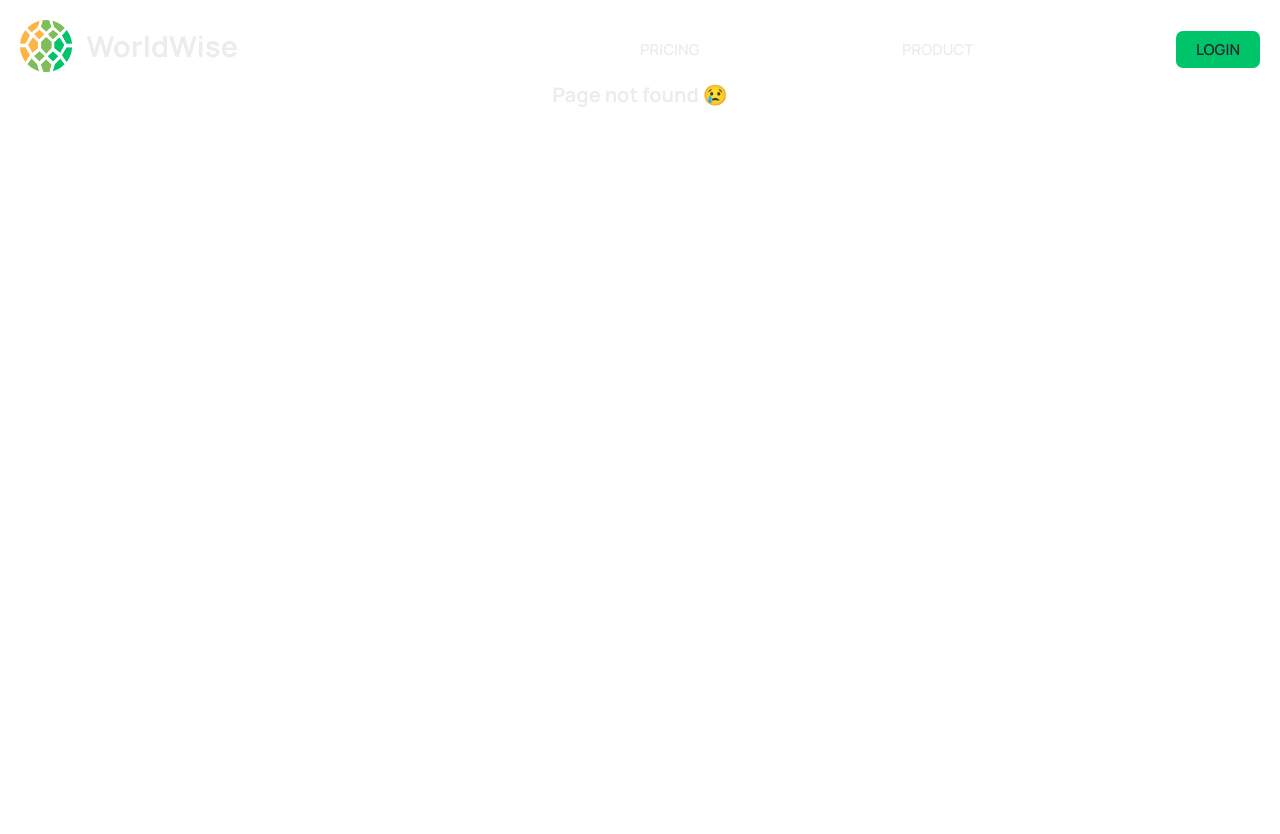
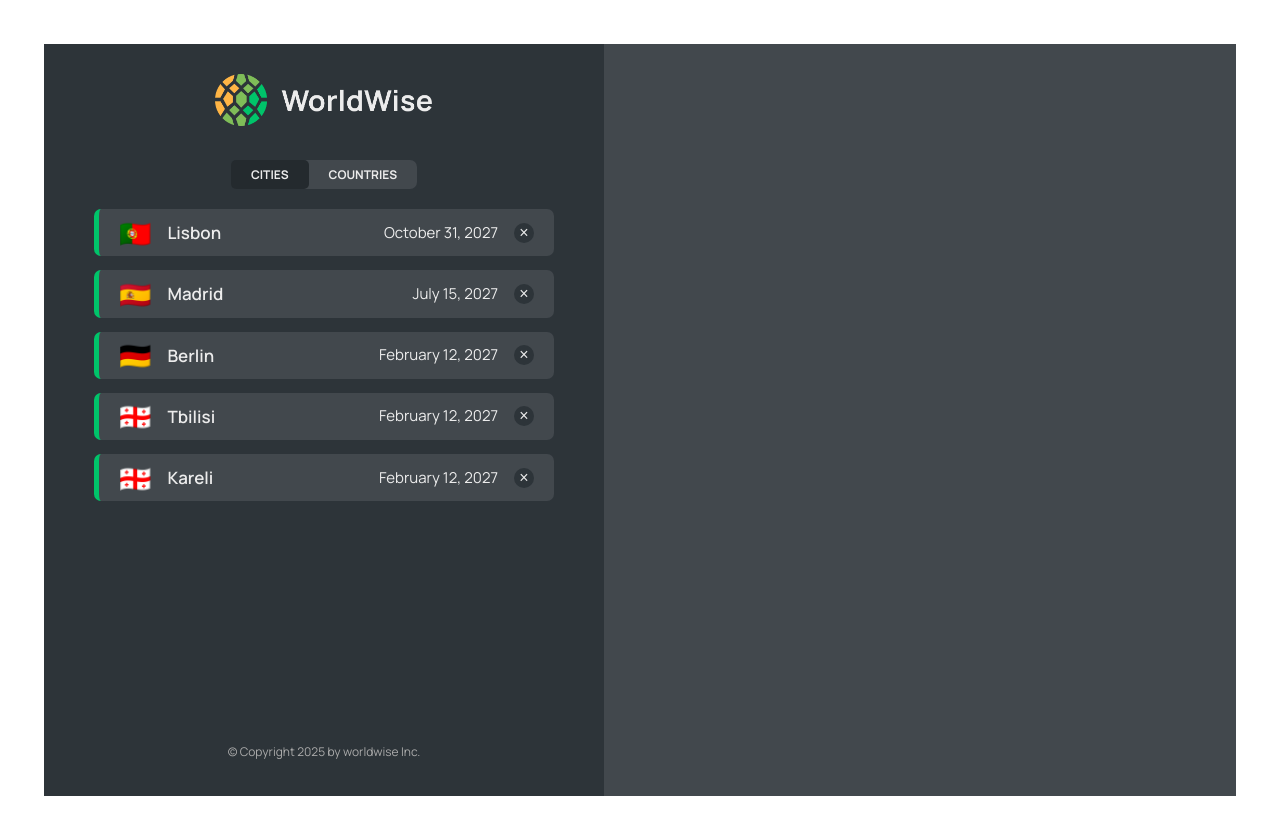
Before and after one commit to Alim1899/worldwise, a React (Vite) app: page /app/cities in a window 1280 px wide. Before the commit this address had no page. Shown: the top 834 px of the page. Before the commit the page ends 800 px from the top, so only its background shows below. Built offline with nearby package versions, Linux system fonts and the light colour scheme; data requests are answered from the project's data file.

Commit message:
Created city and countries list and fetch data from fake server

```diff
--- a/src/data/cities.json
+++ b/data/cities.json
@@ -35,6 +35,30 @@
         "lng": 13.376933665713324
       },
       "id": 98443197
+    },
+    {
+      "cityName": "Tbilisi",
+      "country": "Georgia",
+      "emoji": "🇬🇪",
+      "date": "2027-02-12T09:24:11.863Z",
+      "notes": "Amazing 😃",
+      "position": {
+        "lat": 52.53586782505711,
+        "lng": 13.376933665713324
+      },
+      "id": 97
+    },
+    {
+      "cityName": "Kareli",
+      "country": "Georgia",
+      "emoji": "🇬🇪",
+      "date": "2027-02-12T09:24:11.863Z",
+      "notes": "Amazing 😃",
+      "position": {
+        "lat": 52.53586782505711,
+        "lng": 13.376933665713324
+      },
+      "id": 93197
     }
   ]
 }
--- a/package.json
+++ b/package.json
@@ -7,7 +7,8 @@
     "dev": "vite",
     "build": "vite build",
     "lint": "eslint . --ext js,jsx --report-unused-disable-directives --max-warnings 0",
-    "preview": "vite preview"
+    "preview": "vite preview",
+    "server": "json-server --watch data/cities.json --port 8000"
   },
   "dependencies": {
     "react": "^18.2.0",
--- /dev/null
+++ b/src/components/City/CityItem.jsx
@@ -0,0 +1,19 @@
+import classes from "./CityItem.module.css";
+const formatDate = (date) =>
+    new Intl.DateTimeFormat("en", {
+      day: "numeric",
+      month: "long",
+      year: "numeric",
+    }).format(new Date(date));
+
+export default function CityItem({ city }) {
+  const { cityName, emoji, date } = city;
+  return (
+    <li className={classes.cityItem}>
+      <span className={classes.emoji}>{emoji}</span>
+      <h3 className={classes.name}>{cityName}</h3>
+      <time className={classes.date}>{formatDate(date)}</time>
+      <button className={classes.deleteBtn}>&times;</button>
+    </li>
+  );
+}
--- /dev/null
+++ b/src/components/City/CityList.jsx
@@ -0,0 +1,18 @@
+import classes from "./CityList.module.css";
+import Spinner from "../Spinner/Spinner";
+import Message from "../User/Message";
+import CityItem from "./CityItem";
+export default function CityList({ cities, isLoading }) {
+  if (isLoading) return <Spinner />;
+  if (!cities.length)
+    return (
+      <Message message="Add your first city by clicking a city on the map" />
+    );
+  return (
+    <ul className={classes.cityList}>
+      {cities.map((city) => (
+        <CityItem city={city} key={city.id} />
+      ))}
+    </ul>
+  );
+}
--- /dev/null
+++ b/src/components/Country/CountryList.jsx
@@ -0,0 +1,24 @@
+import classes from "./CountryList.module.css";
+import Spinner from "../Spinner/Spinner";
+import Message from "../User/Message";
+import CountryItem from "./CountryItem";
+export default function CountriesList({ cities, isLoading }) {
+  if (isLoading) return <Spinner />;
+  if (!cities.length)
+    return (
+      <Message message="Add your first country by clicking a city on the map" />
+    );
+
+  const countries = cities.reduce((arr, city) => {
+    if (!arr.map((el) => el.country).includes(city.country))
+      return [...arr, { country: city.country, emoji: city.emoji }];
+    else return arr;
+  }, []);
+  return (
+    <ul className={classes.countryList}>
+      {countries.map((country) => (
+        <CountryItem country={country} key={Math.random()} />
+      ))}
+    </ul>
+  );
+}
--- a/src/components/Nav/AppNav.jsx
+++ b/src/components/Nav/AppNav.jsx
@@ -1,7 +1,18 @@
 import classes from "./Appnav.module.css";
-
+import { NavLink } from "react-router-dom";
 const AppNav = () => {
-  return <nav className={classes.nav}>APP NAVIGATION</nav>;
+  return (
+    <nav className={classes.nav}>
+      <ul>
+        <li>
+          <NavLink to="cities">Cities</NavLink>
+        </li>
+        <li>
+          <NavLink to="countries">Countries</NavLink>
+        </li>
+      </ul>
+    </nav>
+  );
 };
 
 export default AppNav;
--- a/src/components/Sidebar/Sidebar.jsx
+++ b/src/components/Sidebar/Sidebar.jsx
@@ -1,12 +1,13 @@
 import classes from "./Sidebar.module.css";
 import Logo from "./Logo";
 import AppNav from "../Nav/AppNav";
+import { Outlet } from "react-router-dom";
 export default function Sidebar() {
   return (
     <div className={classes.sidebar}>
       <Logo />
       <AppNav />
-      <p>List of Cities:</p>
+   <Outlet/>
       <footer className={classes.footer}>
         <p className={classes.copyright}>
           &copy; Copyright {new Date().getFullYear()} by worldwise Inc.
--- a/src/pages/Layout/Layout.jsx
+++ b/src/pages/Layout/Layout.jsx
@@ -1,11 +1,32 @@
+import { useEffect, useState } from "react";
+import { BrowserRouter, Routes, Route } from "react-router-dom";
 import Product from "../Pricing/Product";
 import Homepage from "../Home/Homepage";
 import Pricing from "../Pricing/Pricing";
 import PageNotFound from "../Pricing/PageNotFound";
 import AppLayout from "./AppLayout";
 import Login from "../Login/Login";
-import { BrowserRouter, Routes, Route } from "react-router-dom";
+import CountryList from "../../components/Country/CountryList";
+import CityList from "../../components/City/CityList";
+const BASE_URL = "http://localhost:8000";
 function Layout() {
+  const [cities, setCities] = useState([]);
+  const [isLoading, setIsLoading] = useState(false);
+  useEffect(() => {
+    const fetchCities = async () => {
+      try {
+        setIsLoading(true);
+        const res = await fetch(`${BASE_URL}/cities`);
+        const data = await res.json();
+        setCities(data);
+      } catch {
+        alert("There was an error loading data");
+      } finally {
+        setIsLoading(false);
+      }
+    };
+    fetchCities();
+  }, []);
   return (
     <BrowserRouter
       future={{
@@ -14,11 +35,26 @@
       }}
     >
       <Routes>
-        <Route path="/" element={<Homepage />} />
+        <Route index element={<Homepage />} />
         <Route path="product" element={<Product />} />
         <Route path="pricing" element={<Pricing />} />
         <Route path="login" element={<Login />} />
-        <Route path="app" element={<AppLayout />} />
+        <Route path="app" element={<AppLayout />}>
+          <Route
+            index
+            element={<CityList cities={cities} isLoading={isLoading} />}
+          />
+          <Route
+            path="cities"
+            element={<CityList cities={cities} isLoading={isLoading} />}
+          />
+
+          <Route
+            path="countries"
+            element={<CountryList cities={cities} isLoading={isLoading} />}
+          />
+          <Route path="form" element={<p>Form</p>} />
+        </Route>
         <Route path="*" element={<PageNotFound />} />
       </Routes>
     </BrowserRouter>
```
Also changed, not shown: .eslintrc.cjs, 1 other file (tests, documents, lock files or other folders).
